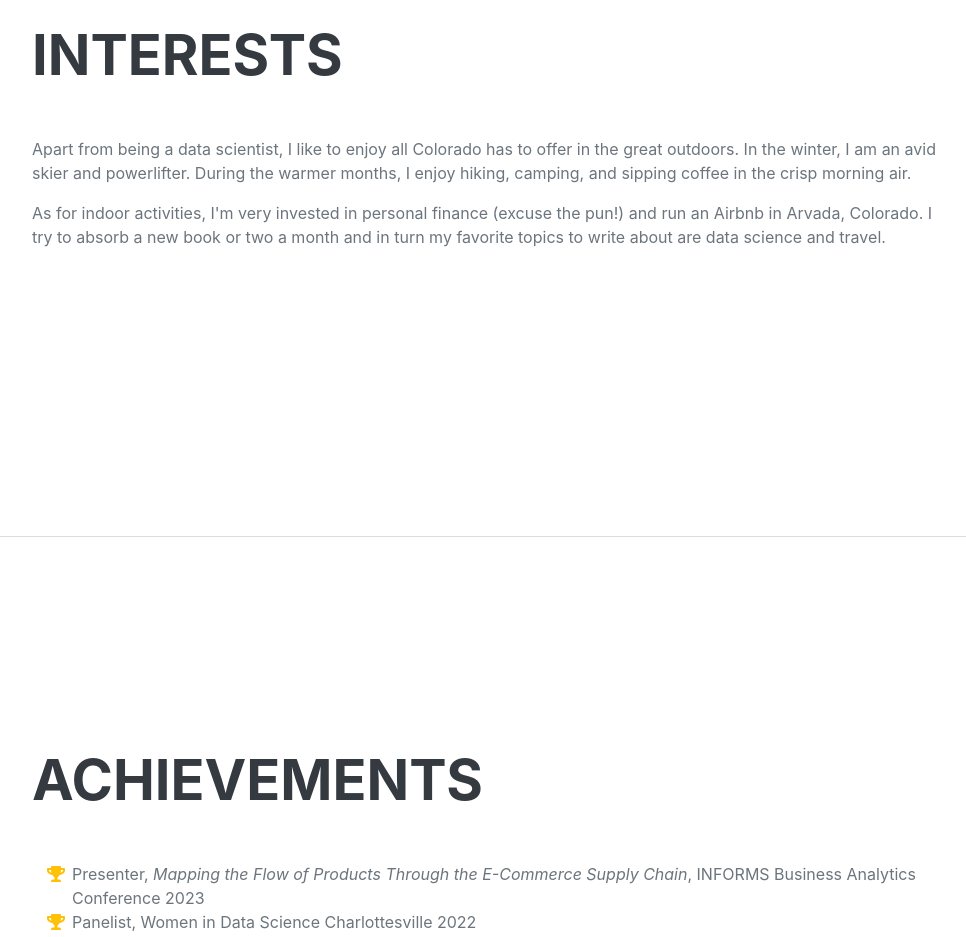
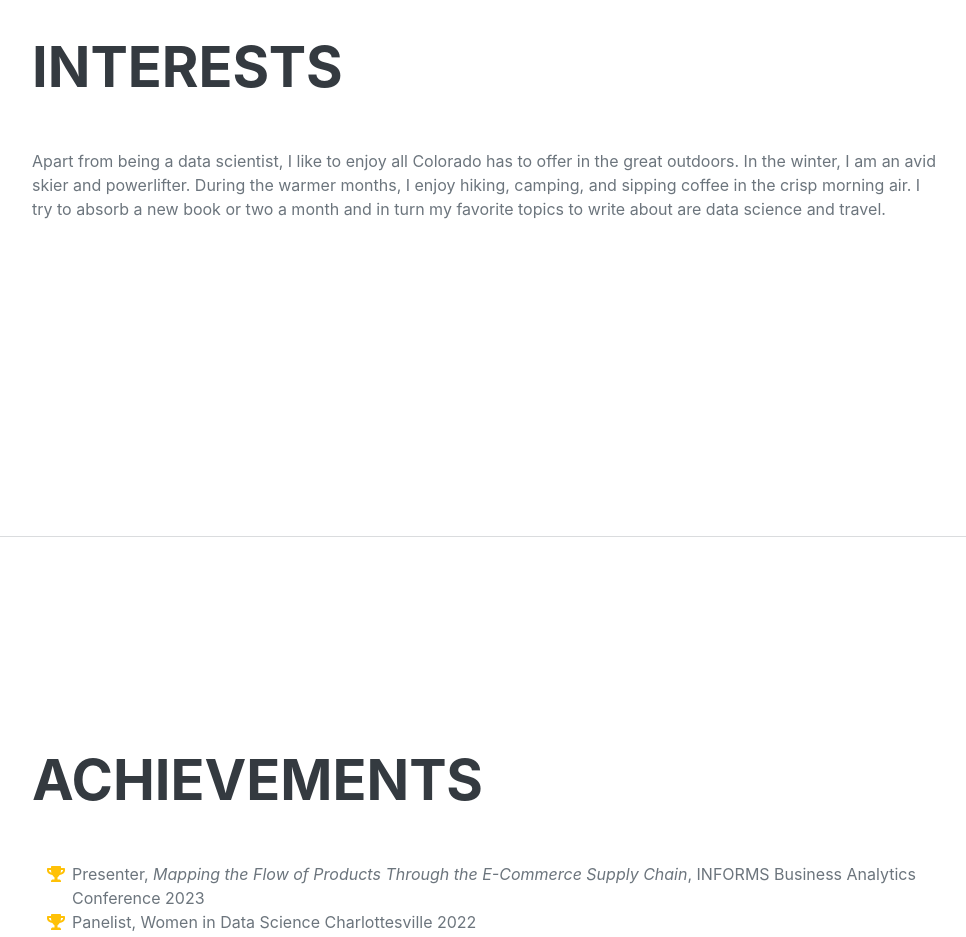
Before and after one commit to amawest/amawest.github.io, a website: page index.html in a window 1280 px wide. Shown: the part 4060-4997 px from the top of the page, without its empty margins (288-1254 px from the left). Drawn offline with nearby package versions, Linux system fonts and the light colour scheme; a web font is replaced by a local one.

Commit message:
Update index.html

```diff
--- a/index.html
+++ b/index.html
@@ -234,15 +234,11 @@
                 <p>
                     Apart from being a data scientist, I like to enjoy all Colorado has to offer in the great outdoors.
                     In the winter, I am an avid skier and powerlifter. During the warmer months, I enjoy hiking,
-                    camping, and sipping coffee in the crisp morning air.</p>
+                    camping, and sipping coffee in the crisp morning air. I try to absorb a new book or two a month and in turn my favorite topics to write about are data
+                    science and travel. </p>
 
                 <p class="mb-0">
-
-                    As for indoor activities, I'm very invested in personal finance (excuse the pun!) and run an Airbnb
-                    in Arvada, Colorado.
-
-                    I try to absorb a new book or two a month and in turn my favorite topics to write about are data
-                    science and travel.</p>
+                </p>
             </div>
         </section>
         <hr class="m-0" />
```
